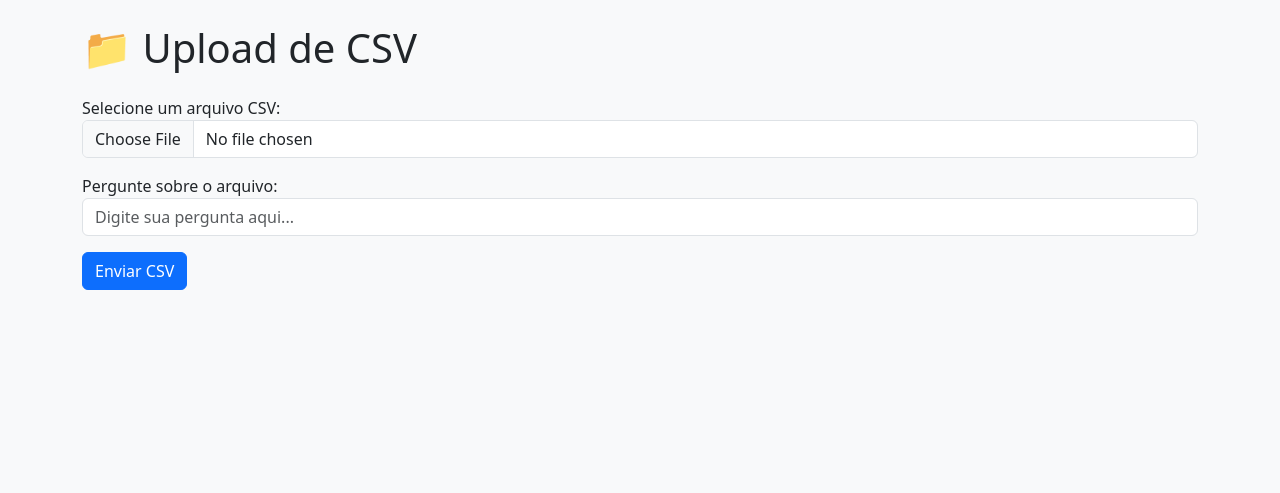
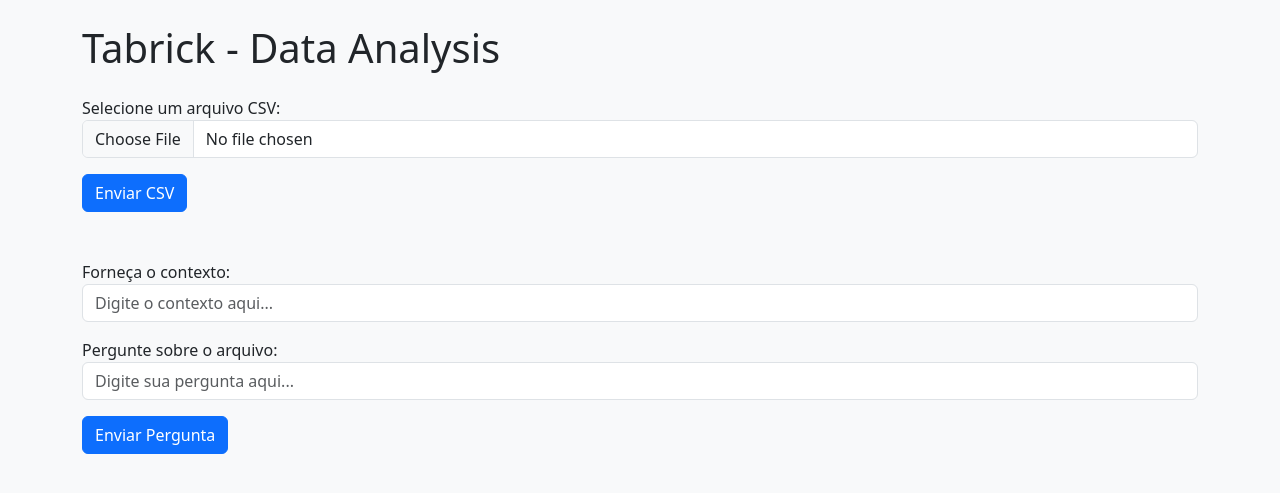
Before and after one commit to PedroMatumoto/tabrick, a Django app: template tabrick/uploader/templates/upload.html in a window 1280 px wide. Shown: the top 493 px of the page. Run offline with Django 5.2, Linux system fonts and the light colour scheme; the template is opened without the code that fills it: values that come from a table or form of the project are taken from there, others are empty; parts of the project's set-up code (start-up, migrations or seed data) failed here and were passed over; some libraries are stand-ins or nearby versions.

Commit message:
feat: add context to query document

```diff
--- a/tabrick/uploader/forms.py
+++ b/tabrick/uploader/forms.py
@@ -2,9 +2,15 @@
 
 class UploadFileForm(forms.Form):
     file = forms.FileField(label='Selecione um arquivo CSV')
-    query = forms.CharField(
+    question = forms.CharField(
         label='Pergunte sobre o arquivo',
         max_length=255,
         required=False,
         widget=forms.TextInput(attrs={'placeholder': 'Digite sua pergunta aqui...'})
     )
+    context = forms.CharField(
+        label='Forneça o contexto',
+        max_length=255,
+        required=False,
+        widget=forms.TextInput(attrs={'placeholder': 'Digite o contexto aqui...'})
+    )
--- a/tabrick/uploader/templates/base.html
+++ b/tabrick/uploader/templates/base.html
@@ -7,7 +7,7 @@
 </head>
 <body class="bg-light p-4">
     <div class="container">
-        <h1 class="mb-4">📁 Upload de CSV</h1>
+        <h1 class="mb-4">Tabrick - Data Analysis</h1>
 
         {% if messages %}
           {% for message in messages %}
--- a/tabrick/uploader/templates/upload.html
+++ b/tabrick/uploader/templates/upload.html
@@ -10,11 +10,20 @@
         {{ form.file.label_tag }}
         {% render_field form.file class="form-control" %}
     </div>
+    <button type="submit" name="action" value="upload_file" class="btn btn-primary mb-4">Enviar CSV</button>
+</form>
+
+<form method="post" class="mb-4">
+    {% csrf_token %}
     <div class="mb-3">
-        {{ form.query.label_tag }}
-        {% render_field form.query class="form-control" %}
+        {{ form.context.label_tag }}
+        {% render_field form.context class="form-control" %}
     </div>
-    <button type="submit" class="btn btn-primary">Enviar CSV</button>
+    <div class="mb-3">
+        {{ form.question.label_tag }}
+        {% render_field form.question class="form-control" %}
+    </div>
+    <button type="submit" name="action" value="ask_question" class="btn btn-primary">Enviar Pergunta</button>
 </form>
 
 {% if agent_response %}
```
Also changed, not shown: tabrick/uploader/views.py (+33 -26 lines).
